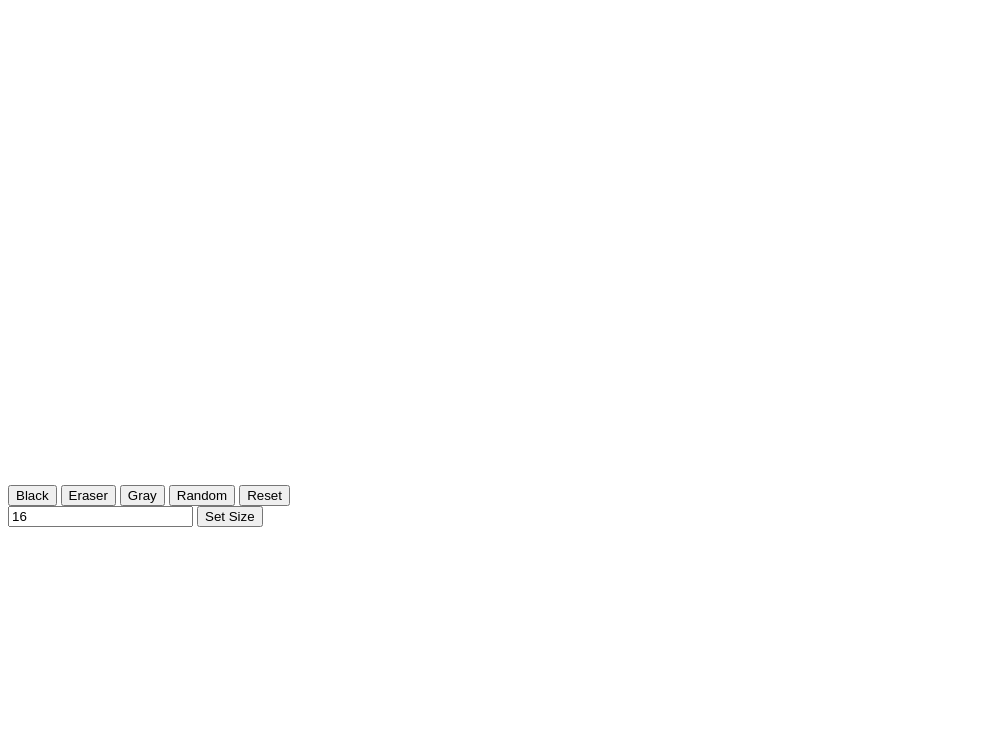
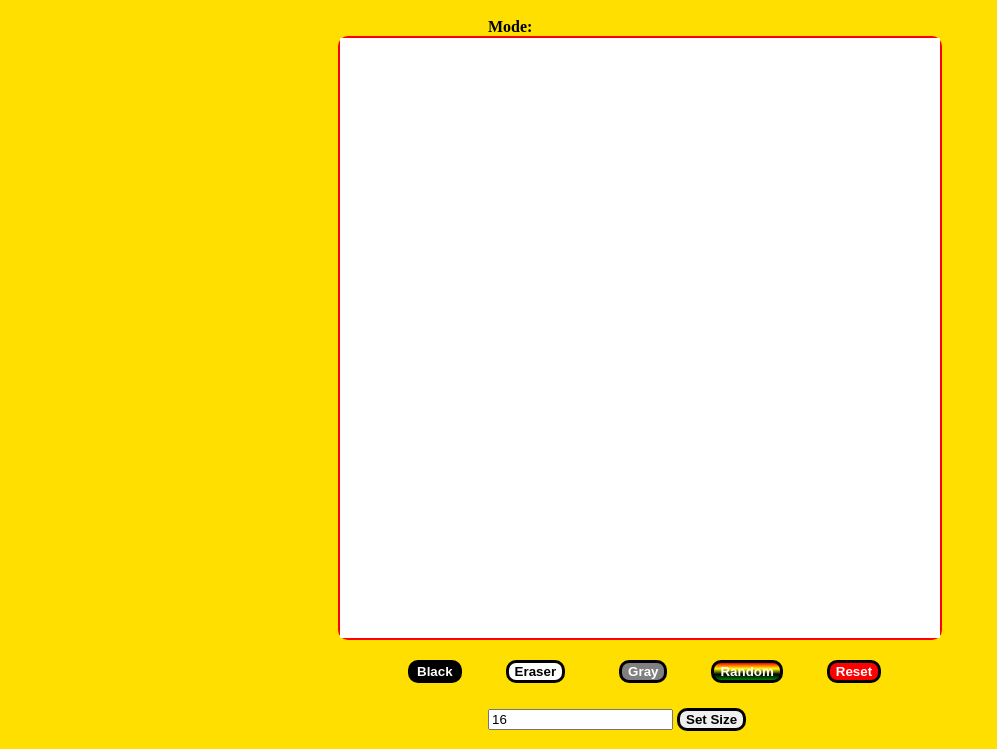
Before and after one commit to CaptainBawa/Etch-A-Sketch, a plain HTML site: page index.html in a window 1280 px wide. Shown: the part 115-864 px from the top of the page, without its empty margins (0-997 px from the left). Before the commit the page ends 800 px from the top, so only its background shows below. Drawn offline with Linux system fonts and the light colour scheme.

Commit message:
css styles added to the page

```diff
--- a/styles.css
+++ b/styles.css
@@ -1,8 +1,82 @@
+body {
+    display: flex;
+    justify-content: center;
+    align-items: center;
+    background-color: #FFDF00;
+}
+
 .board{
-    border: 1px solid white;
-    background-color: rgb(0, 47, 255);
-    height: 500px;
-    width: 500px;
-    color: brown;
+    border: 2px solid red;
+    border-radius: 10px;
+    height: 600px;
+    width: 600px;
     display: grid;
+    margin-bottom: 20px;
 }
+
+h1 {
+    margin-left: 150px;
+    font-family: sans-serif;
+    font-weight: bolder;
+    font-size: 50px;
+}
+
+.mode {
+    margin-left: 150px;
+    font-weight: bolder;
+}
+
+button {
+    border: 3px solid black;
+    border-radius: 10px;
+    margin-bottom: 10px;
+}
+
+.black {
+    background-color: black;
+    color: white;
+    margin-right: 40px;
+    margin-left: 20px;
+    font-weight: bolder;
+}
+
+.eraser {
+    background-color: white;
+    color: black;
+    font-weight: bolder;
+    margin-right: 50px;
+}
+
+.gray {
+    background-color: gray;
+    color: white;
+    font-weight: bolder;
+    margin-right: 40px;
+}
+
+.random {
+    background-image: linear-gradient(red, yellow, black, green);
+    color: white;
+    font-weight: bolder;
+    margin-right: 40px;
+}
+
+.reset {
+    background-color: red;
+    color: white;
+    font-weight: bolder;
+    margin-right: 40px;
+}
+
+.resetSize {
+    margin-left: 150px;
+    margin-top: 15px;
+}
+
+.buttons {
+    margin-left: 50px;
+}
+
+.size {
+    font-weight: bolder;
+}
```
